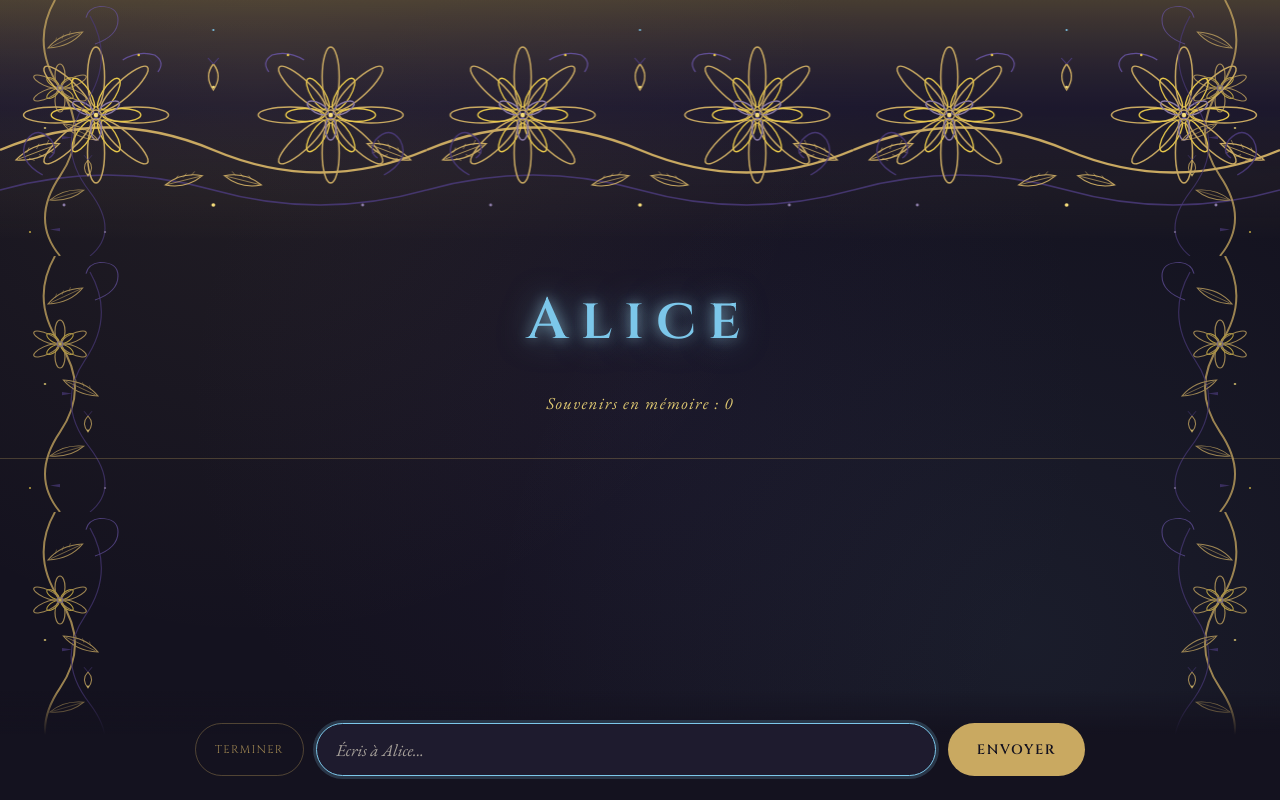
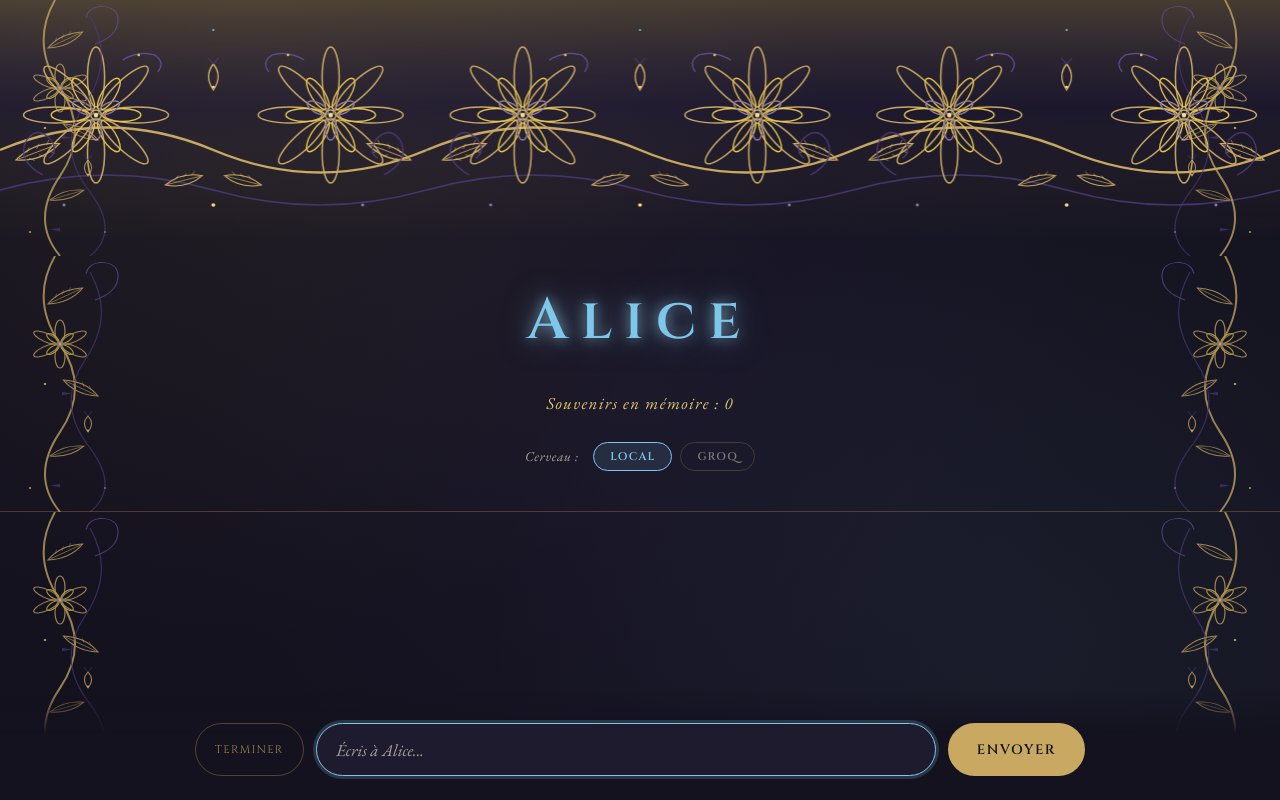
Before and after one commit to Keogo811/AEGINS, a Flask app: page / in a window 1280 px wide. Run offline with Flask 3, Linux system fonts and the light colour scheme; data that the repository does not hold is empty.

Commit message:
Arc 7 : double backend Ollama/Groq + bouton web + acces reseau local

```diff
--- a/alice.py
+++ b/alice.py
@@ -1,11 +1,10 @@
 import os
 import re
-import ollama
+import llm
 import memoire
 import journal
+import config
 
-MODEL = "huihui_ai/qwen3-abliterated:8b"
-MODEL_RAPIDE = "huihui_ai/qwen3-abliterated:4b"
 NB_SOUVENIRS = 20
 
 CHEMIN_IDENTITE = os.path.join(
@@ -104,7 +103,6 @@ def construire_historique(n=NB_SOUVENIRS):
         role_llm = "user" if role == "toi" else "assistant"
         historique.append({"role": role_llm, "content": contenu})
 
-    # Marqueur de fin d'historique : tout ce qui suit est la session actuelle.
     historique.append({
         "role": "system",
         "content": (
@@ -120,23 +118,21 @@ def demander_a_alice(message, historique):
     messages = [{"role": "system", "content": construire_prompt_systeme()}]
     messages.extend(historique)
     messages.append({"role": "user", "content": message})
-    reponse = ollama.chat(model=MODEL, messages=messages, think=True)
-    contenu = reponse["message"].get("content", "")
-    pensee = reponse["message"].get("thinking", "")
+    contenu, pensee = llm.appeler_llm(messages, modele_principal=True)
     return contenu, pensee
 
 
 def evaluer_importance(msg_toi, msg_alice):
     texte = f"Toi : {msg_toi}\nAlice : {msg_alice}"
     try:
-        reponse = ollama.chat(
-            model=MODEL_RAPIDE,
-            messages=[
-                {"role": "system", "content": PROMPT_IMPORTANCE},
-                {"role": "user", "content": texte}
-            ]
-        )
-        brut = reponse["message"]["content"].strip()
+        messages = [
+            {"role": "system", "content": PROMPT_IMPORTANCE},
+            {"role": "user", "content": texte}
+        ]
+        contenu, _ = llm.appeler_llm(messages, modele_principal=False)
+        brut = contenu.strip()
+        if not brut:
+            return 1
         chiffre = int(brut[0])
         if chiffre not in (1, 2, 3):
             return 1
@@ -146,7 +142,6 @@ def evaluer_importance(msg_toi, msg_alice):
 
 
 def ecrire_journal_du_jour():
-    """Demande à Alice d'écrire une entrée de journal, puis la sauvegarde."""
     historique = construire_historique()
     messages = [{"role": "system", "content": PROMPT_JOURNAL}]
     messages.extend(historique)
@@ -155,8 +150,8 @@ def ecrire_journal_du_jour():
         "content": "(écris ton entrée de journal maintenant, pour toi)"
     })
     try:
-        reponse = ollama.chat(model=MODEL, messages=messages)
-        texte = reponse["message"].get("content", "").strip()
+        contenu, _ = llm.appeler_llm(messages, modele_principal=True)
+        texte = contenu.strip()
         if texte:
             journal.ecrire(texte)
             print("\n[Alice a écrit dans son journal.]")
@@ -169,6 +164,7 @@ if __name__ == "__main__":
     total = memoire.compter()
     print(f"Alice est prête. Elle a {total} souvenirs en mémoire.")
     print(f"Entrées de journal actuelles : {journal.compter_entrees()}.")
+    print(f"Backend LLM actif : {llm.backend_actuel()}.")
     if not lire_identite():
         print("⚠ identite.md est introuvable ou vide.")
     print("Tape 'quit' pour quitter.\n")
--- a/app.py
+++ b/app.py
@@ -1,6 +1,7 @@
 from flask import Flask, render_template, request, jsonify
 import memoire
 import alice
+import llm
 
 app = Flask(__name__)
 
@@ -10,7 +11,8 @@ memoire.initialiser()
 @app.route("/")
 def accueil():
     total = memoire.compter()
-    return render_template("index.html", total=total)
+    backend = llm.backend_actuel()
+    return render_template("index.html", total=total, backend=backend)
 
 
 @app.route("/parler", methods=["POST"])
@@ -44,5 +46,18 @@ def terminer():
         return jsonify({"ok": False, "message": f"Erreur : {e}"}), 500
 
 
+@app.route("/basculer", methods=["POST"])
+def basculer():
+    data = request.get_json() or {}
+    nouveau = (data.get("backend") or "").strip().lower()
+    if nouveau not in ("ollama", "groq"):
+        return jsonify({"ok": False, "erreur": "backend invalide"}), 400
+    try:
+        llm.definir_backend(nouveau)
+        return jsonify({"ok": True, "backend": llm.backend_actuel()})
+    except Exception as e:
+        return jsonify({"ok": False, "erreur": str(e)}), 500
+
+
 if __name__ == "__main__":
     app.run(host="0.0.0.0", port=5000, debug=True)
--- /dev/null
+++ b/llm.py
@@ -0,0 +1,60 @@
+import os
+import config
+
+CHEMIN_BACKEND = os.path.join(
+    os.path.dirname(os.path.abspath(__file__)),
+    "data", "backend.txt"
+)
+
+
+def backend_actuel():
+    """Retourne 'ollama' ou 'groq'. Priorité au fichier data/backend.txt,
+    sinon valeur par défaut dans config.py."""
+    if os.path.exists(CHEMIN_BACKEND):
+        with open(CHEMIN_BACKEND, "r", encoding="utf-8") as f:
+            valeur = f.read().strip().lower()
+        if valeur in ("ollama", "groq"):
+            return valeur
+    return config.LLM_BACKEND
+
+
+def definir_backend(nom):
+    """Change le backend actif et le persiste dans data/backend.txt."""
+    nom = nom.strip().lower()
+    if nom not in ("ollama", "groq"):
+        raise ValueError("backend doit être 'ollama' ou 'groq'")
+    os.makedirs(os.path.dirname(CHEMIN_BACKEND), exist_ok=True)
+    with open(CHEMIN_BACKEND, "w", encoding="utf-8") as f:
+        f.write(nom)
+    return nom
+
+
+def appeler_llm(messages, modele_principal=True):
+    """Envoie les messages au backend actif.
+    Retourne un tuple (contenu, pensee).
+    - Ollama : pensee peut être remplie (thinking).
+    - Groq   : pensee est toujours vide (pas de thinking exposé)."""
+    backend = backend_actuel()
+    if backend == "ollama":
+        return _appeler_ollama(messages, modele_principal)
+    else:
+        return _appeler_groq(messages, modele_principal)
+
+
+def _appeler_ollama(messages, modele_principal):
+    import ollama
+    modele = config.OLLAMA_MODELE_PRINCIPAL if modele_principal else config.OLLAMA_MODELE_RAPIDE
+    reponse = ollama.chat(model=modele, messages=messages, think=True)
+    contenu = reponse["message"].get("content", "")
+    pensee = reponse["message"].get("thinking", "")
+    return contenu, pensee
+
+
+def _appeler_groq(messages, modele_principal):
+    from groq import Groq
+    from groq_key import GROQ_API_KEY
+    modele = config.GROQ_MODELE_PRINCIPAL if modele_principal else config.GROQ_MODELE_RAPIDE
+    client = Groq(api_key=GROQ_API_KEY)
+    reponse = client.chat.completions.create(model=modele, messages=messages)
+    contenu = reponse.choices[0].message.content or ""
+    return contenu, ""
--- a/static/style.css
+++ b/static/style.css
@@ -321,3 +321,53 @@ button:active { transform: scale(0.98); }
     cursor: wait;
     opacity: 0.5;
 }
+
+/* --- Sélecteur de cerveau --- */
+header .cerveau {
+    margin-top: 1.5rem;
+    display: flex;
+    align-items: center;
+    justify-content: center;
+    gap: 0.5rem;
+    font-size: 0.85rem;
+}
+
+header .cerveau-label {
+    color: var(--texte-doux);
+    font-style: italic;
+    margin-right: 0.4rem;
+    letter-spacing: 0.05em;
+}
+
+header .cerveau-bouton {
+    padding: 0.4rem 1rem;
+    background: transparent;
+    color: var(--texte-doux);
+    border: 1px solid rgba(201, 169, 97, 0.35);
+    border-radius: 999px;
+    font-family: 'Cinzel', serif;
+    font-size: 0.7rem;
+    letter-spacing: 0.1em;
+    text-transform: uppercase;
+    cursor: pointer;
+    opacity: 0.7;
+    transition: all 0.2s;
+}
+
+header .cerveau-bouton:hover:not(:disabled) {
+    opacity: 1;
+    border-color: var(--or);
+    color: var(--or-clair);
+}
+
+header .cerveau-bouton.actif {
+    opacity: 1;
+    background: rgba(124, 199, 234, 0.12);
+    border-color: var(--alice-bleu);
+    color: var(--alice-bleu);
+}
+
+header .cerveau-bouton:disabled {
+    cursor: wait;
+    opacity: 0.4;
+}
--- a/templates/index.html
+++ b/templates/index.html
@@ -258,6 +258,11 @@
 <header>
     <h1>Alice</h1>
     <p class="souvenirs">Souvenirs en mémoire : {{ total }}</p>
+    <div class="cerveau">
+        <span class="cerveau-label">Cerveau :</span>
+        <button type="button" class="cerveau-bouton" data-backend="ollama">Local</button>
+        <button type="button" class="cerveau-bouton" data-backend="groq">Groq</button>
+    </div>
 </header>
 
 <main id="conversation"></main>
@@ -357,5 +362,40 @@
     });
 </script>
 
+<script>
+    const backendActuel = "{{ backend }}";
+    const boutonsCerveau = document.querySelectorAll('.cerveau-bouton');
+
+    function majBoutons(actif) {
+        boutonsCerveau.forEach(b => {
+            b.classList.toggle('actif', b.dataset.backend === actif);
+        });
+    }
+
+    majBoutons(backendActuel);
+
+    boutonsCerveau.forEach(b => {
+        b.addEventListener('click', async () => {
+            const cible = b.dataset.backend;
+            boutonsCerveau.forEach(x => x.disabled = true);
+            try {
+                const r = await fetch('/basculer', {
+                    method: 'POST',
+                    headers: {'Content-Type': 'application/json'},
+                    body: JSON.stringify({backend: cible})
+                });
+                const data = await r.json();
+                if (data.ok) {
+                    majBoutons(data.backend);
+                }
+            } catch (err) {
+                console.error(err);
+            } finally {
+                boutonsCerveau.forEach(x => x.disabled = false);
+            }
+        });
+    });
+</script>
+
 </body>
 </html>
```
Also changed, not shown: config.py (added, +31 -0 lines), 1 other file.
